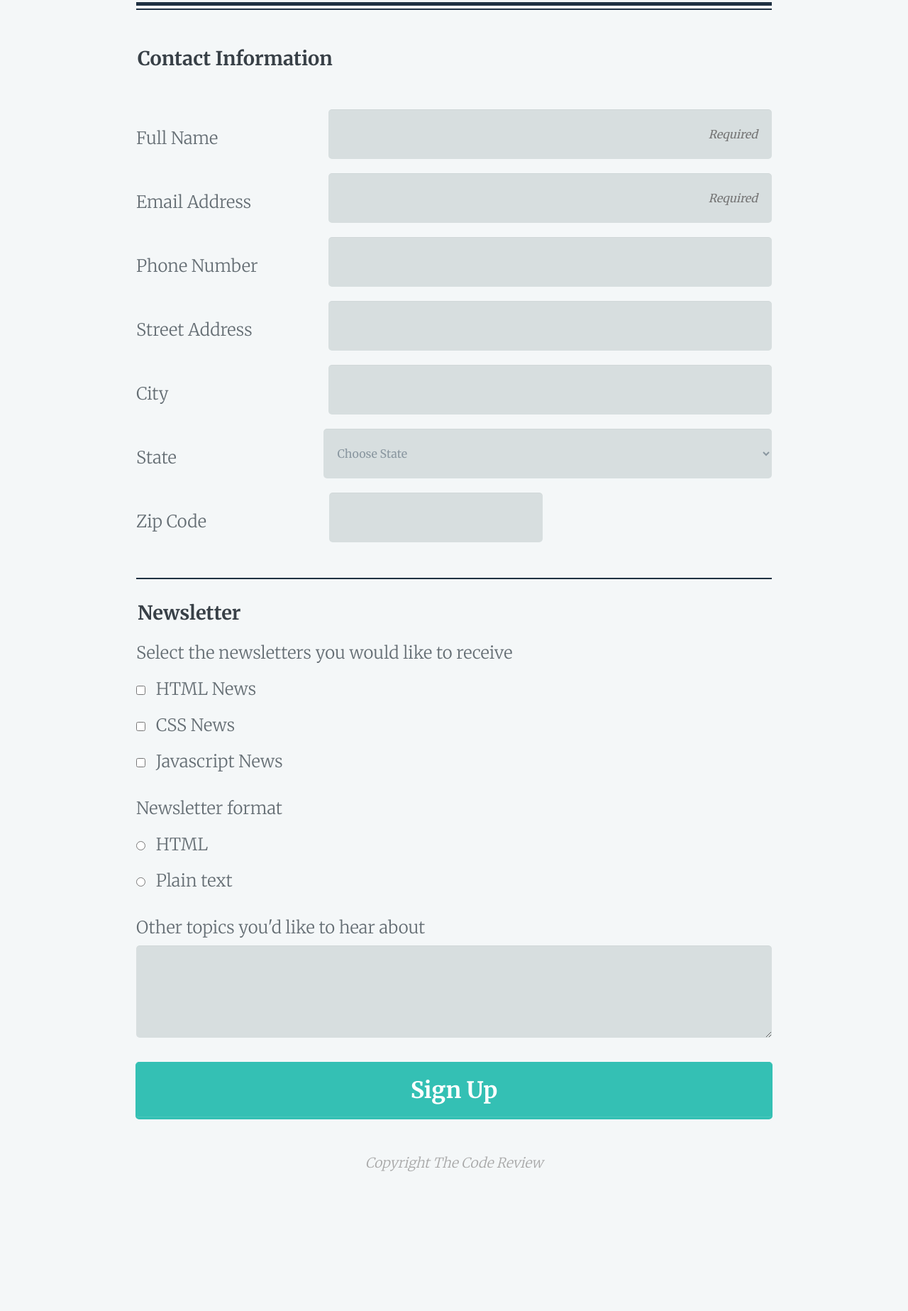
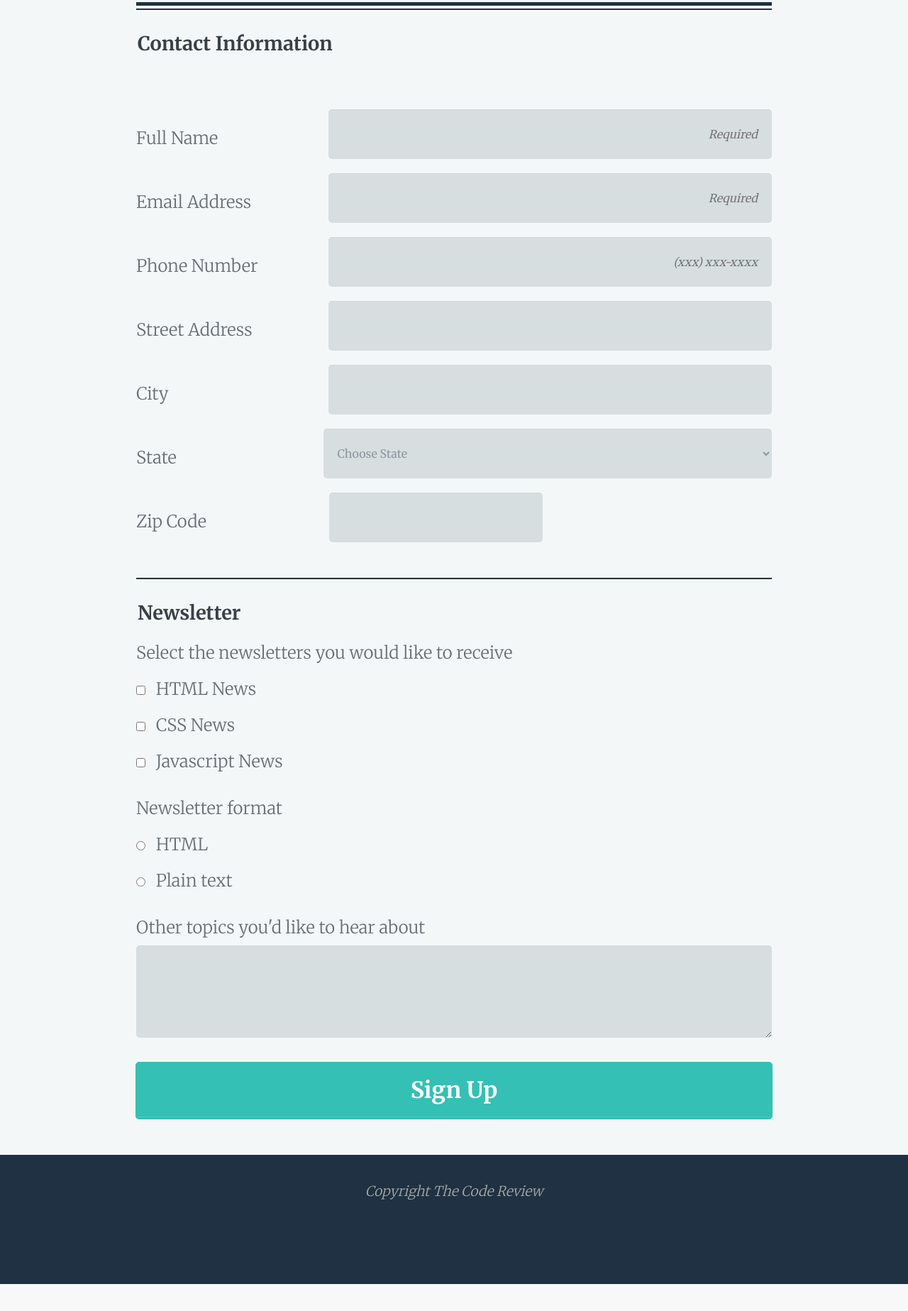
Before and after one commit to psmith73/Form-Project, a plain HTML site: page index.html in a window 1280 px wide. Shown: the part 267-2114 px from the top of the page at 71% size. After the commit the page ends 2076 px from the top, so only its background shows below. Drawn offline with Linux system fonts and the light colour scheme.

Commit message:
Exceeds & Validation
Added HTML & CSS to meet the standard for the exceeds expectations grade.

Ran both HTML & CSS through validators to correct any errors there might have been

```diff
--- a/index.html
+++ b/index.html
@@ -21,10 +21,9 @@
         <hr class="hr-2">
 
         <fieldset class="contact-info">
+            <legend class="leg">Contact Information</legend>
+
             <ul class="wrapper">
-                <li class="form-row">
-                    <legend class="leg">Contact Information</legend>
-                </li>
                 <li class="form-row">
                     <label for="name">Full Name</label>
                     <input type="text" id="name" name="user_name" required placeholder="Required">
@@ -35,7 +34,7 @@
                 </li>
                 <li class="form-row">
                     <label for="phone">Phone Number</label>
-                    <input type="tel" id="phone" name="user_phone">
+                    <input type="tel" id="phone" name="user_phone" placeholder="(xxx) xxx-xxxx">
                 </li>
                 <li class="form-row">
                     <label for="address">Street Address</label>
--- a/style.css
+++ b/style.css
@@ -45,14 +45,13 @@ h2 {
 .hr-1 {
     height: 5px;
     background-color:rgb(31, 49, 66);
-    color:rgb(31, 49, 66);
     border: 0 none;
 }
 
 .hr-2 {
     height: 2px;
     background-color:rgb(31, 49, 66);
-    color:rrgb(31, 49, 66);
+    color:rgb(31, 49, 66);
     border: 0 none;
     margin-top: 4px;
 }
@@ -87,6 +86,7 @@ select {
   box-shadow: 0 1px 0 rgba(0,0,0,0.03) inset;
   margin-bottom: 20px;
   border-radius: 5px;
+  transition: all 1s ease-out;
 }
 
 fieldset {
@@ -168,13 +168,14 @@ button {
 }
 
 footer {
-    padding-bottom: 200px;
+    padding: 20px 0 100px 0;
     text-align: center;
     font-weight: 300;
     font-style: italic;
     color: rgb(168, 168, 168);
-    padding-top: 20px;
     font-size: 1.2em;
+    background: rgb(31, 49, 66);
+    margin-top: 40px;
 }
 
 
@@ -199,7 +200,7 @@ footer {
 
     .form-row {
         display: flex;
-        justify-content: space;
+        justify-content: space-between;
         align-items: center;
 
     }
```
